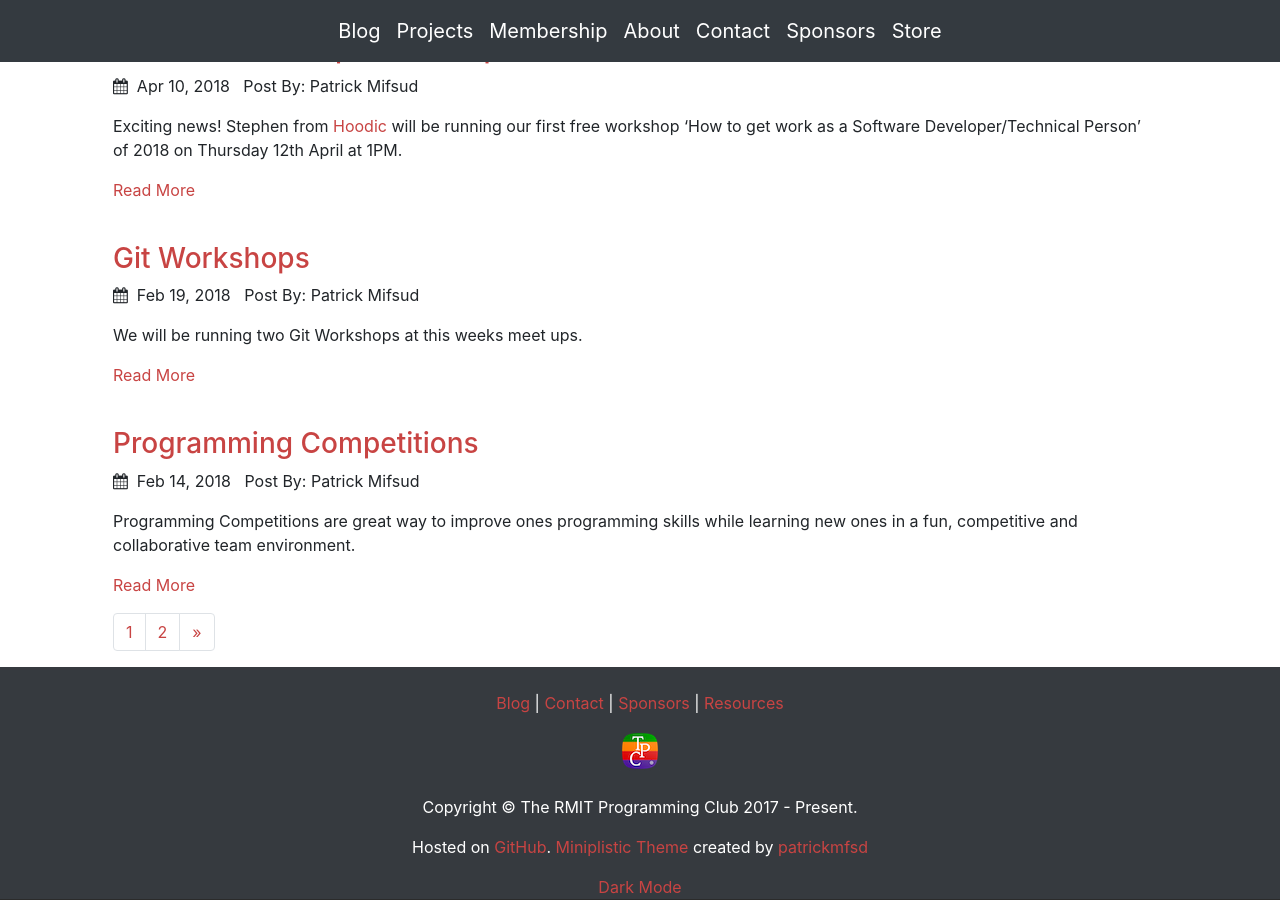
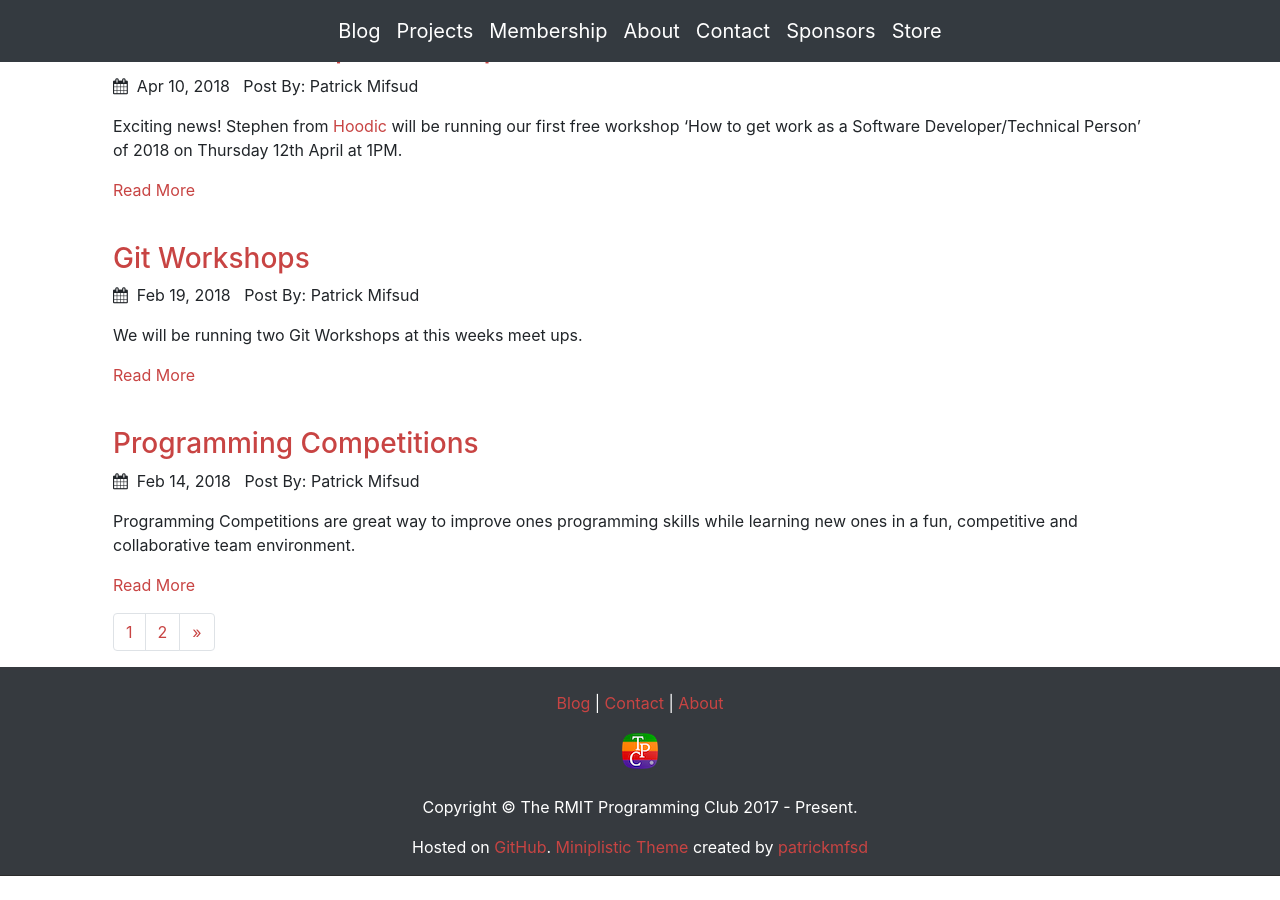
Before and after one commit to rmit-programming-club/rmit-programming-club.github.io, a Jekyll site: the page built from index.html, in a window 1280 px wide and 900 px high, scrolled down 782 px. Built offline with Jekyll 4.4.1, drawn with Linux system fonts in a browser that asks for light colours; nearby versions of some CDN libraries; the list of posts is cut into pages by our own code; after the commit the page ends 1658 px from its top, so only the background shows below that.

Commit message:
Tidy up of footer
removed links to sponsors and resources

```diff
--- a/_includes/footer.html
+++ b/_includes/footer.html
@@ -2,11 +2,10 @@
 <div class="row sitefooter">
 	<div class="col-md-12">
 	<br>
-	<p><a href=" {{ site.baseurl }}{{ site.blog }}">Blog</a> | <a href=" {{ site.baseurl }}{{ site.contact }}">Contact</a> | <a href=" {{ site.baseurl }}{{ site.sponsors }} ">Sponsors</a> | <a href=" {{ site.baseurl }}{{ site.resources }}">Resources</a></p>
+	<p><a href=" {{ site.baseurl }}{{ site.blog }}">Blog</a> | <a href=" {{ site.baseurl }}{{ site.contact }}">Contact</a> | <a href=" {{ site.baseurl }}{{ site.about }}">About</a></p>
 	<img class="footer-logo" src="{{site.baseurl}}{{ site.footerlogo }}" alt="Footer Logo">
 	<br>
 	<br>
 	<p>Copyright &copy; {{ site.title }} 2017 - Present.</p>
 	<p>Hosted on <a href=" {{ site.github }} ">GitHub</a>. <a href="https://github.com/patrickmfsd/Miniplistic">Miniplistic Theme</a> created by <a href="https://github.com/patrickmfsd">patrickmfsd</a></p>
-	<a onclick="theme()">Dark Mode</a>
 </div>
```
